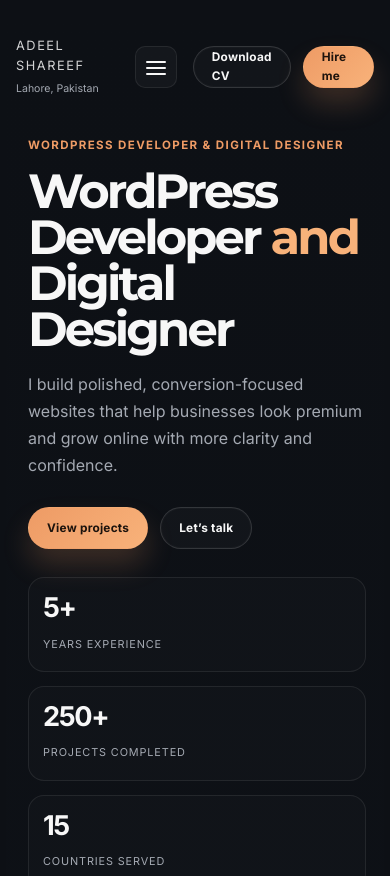
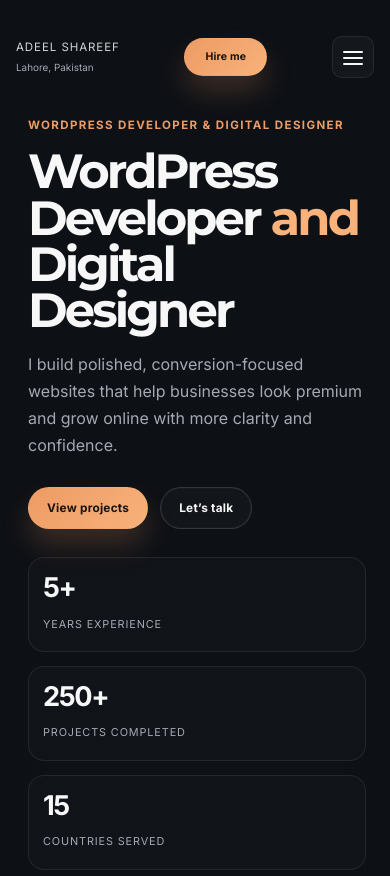
Before and after one commit to Adi3344/Adeel-Shareef, a plain HTML site: page index.html in a window 390 px wide. Shown: the top 876 px of the page. Drawn offline with nearby package versions, Linux system fonts and the light colour scheme.

Commit message:
Adjust mobile header layout

```diff
--- a/index.html
+++ b/index.html
@@ -81,7 +81,7 @@
             <div class="hero-visual reveal">
               <div class="portrait-card">
                 <div class="portrait-frame">
-                  <img src="Adeel%20Picture.png" alt="Adeel Shareef portrait" />
+                  <img src="assets/projects/Adeel%20Picture.png" alt="Adeel Shareef portrait" />
                 </div>
               </div>
             </div>
--- a/styles.css
+++ b/styles.css
@@ -131,6 +131,7 @@ button, input, textarea { font: inherit; }
   align-items: center;
   justify-content: flex-end;
   gap: 12px;
+  flex-wrap: nowrap;
 }
 
 .button {
@@ -858,12 +859,53 @@ button, input, textarea { font: inherit; }
   .topbar {
     position: relative;
     display: flex;
+    align-items: center;
     justify-content: space-between;
+    gap: 8px;
     text-align: left;
   }
 
+  .brand-block {
+    flex: 0 0 auto;
+    min-width: 0;
+    order: 1;
+  }
+
+  .brand-name {
+    font-size: 0.72rem;
+    letter-spacing: 0.08em;
+  }
+
+  .brand-meta {
+    font-size: 0.62rem;
+  }
+
+  .header-actions {
+    order: 2;
+    display: flex;
+    align-items: center;
+    justify-content: center;
+    gap: 8px;
+    flex: 1 1 auto;
+    min-width: 0;
+  }
+
+  .header-actions .button-ghost {
+    display: none;
+  }
+
+  .header-actions .button-primary {
+    display: inline-flex;
+    min-height: 38px;
+    padding: 0 20px;
+    font-size: 0.66rem;
+    white-space: nowrap;
+  }
+
   .nav-toggle {
+    order: 3;
     display: block;
+    margin-left: 0;
     flex: 0 0 auto;
   }
 
```
